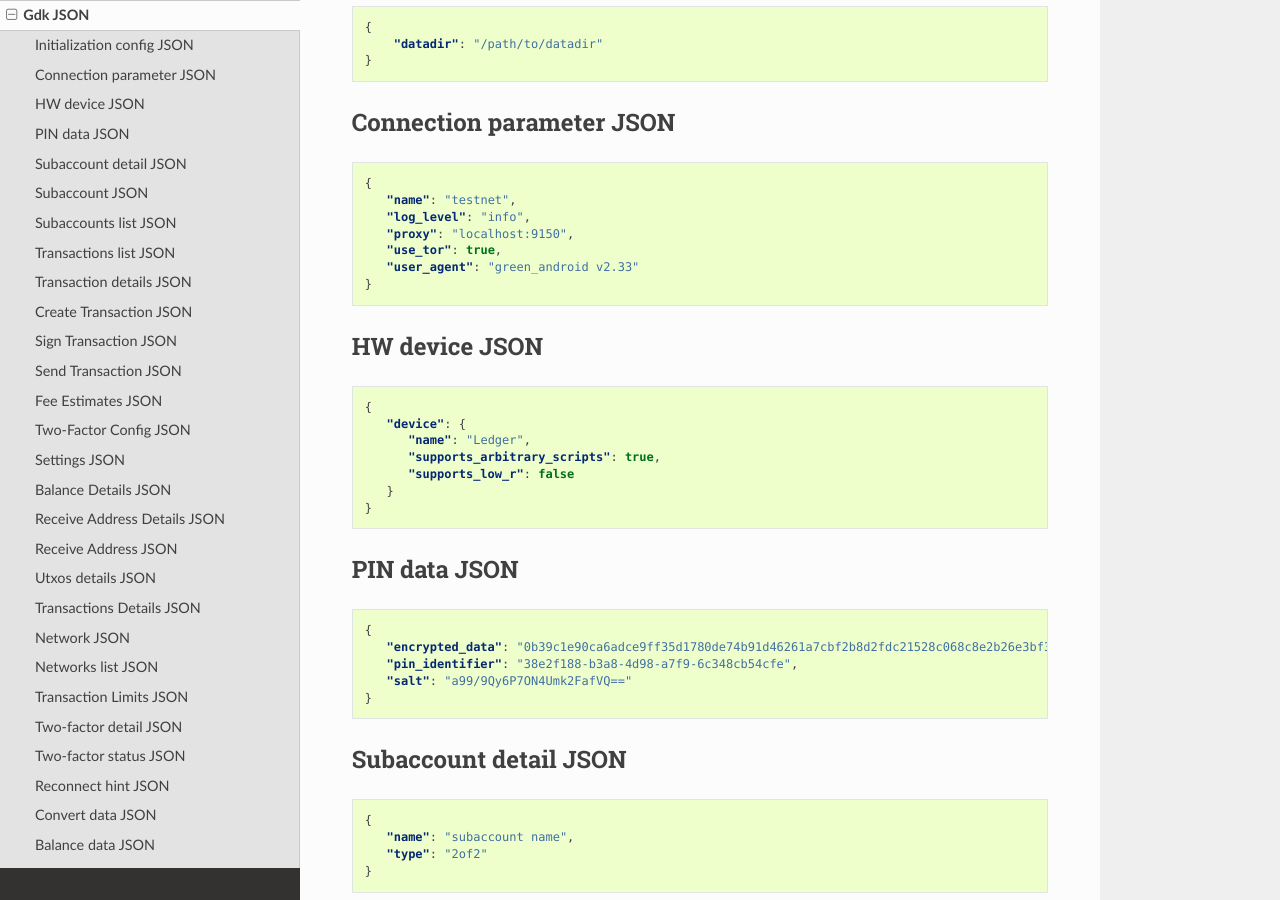
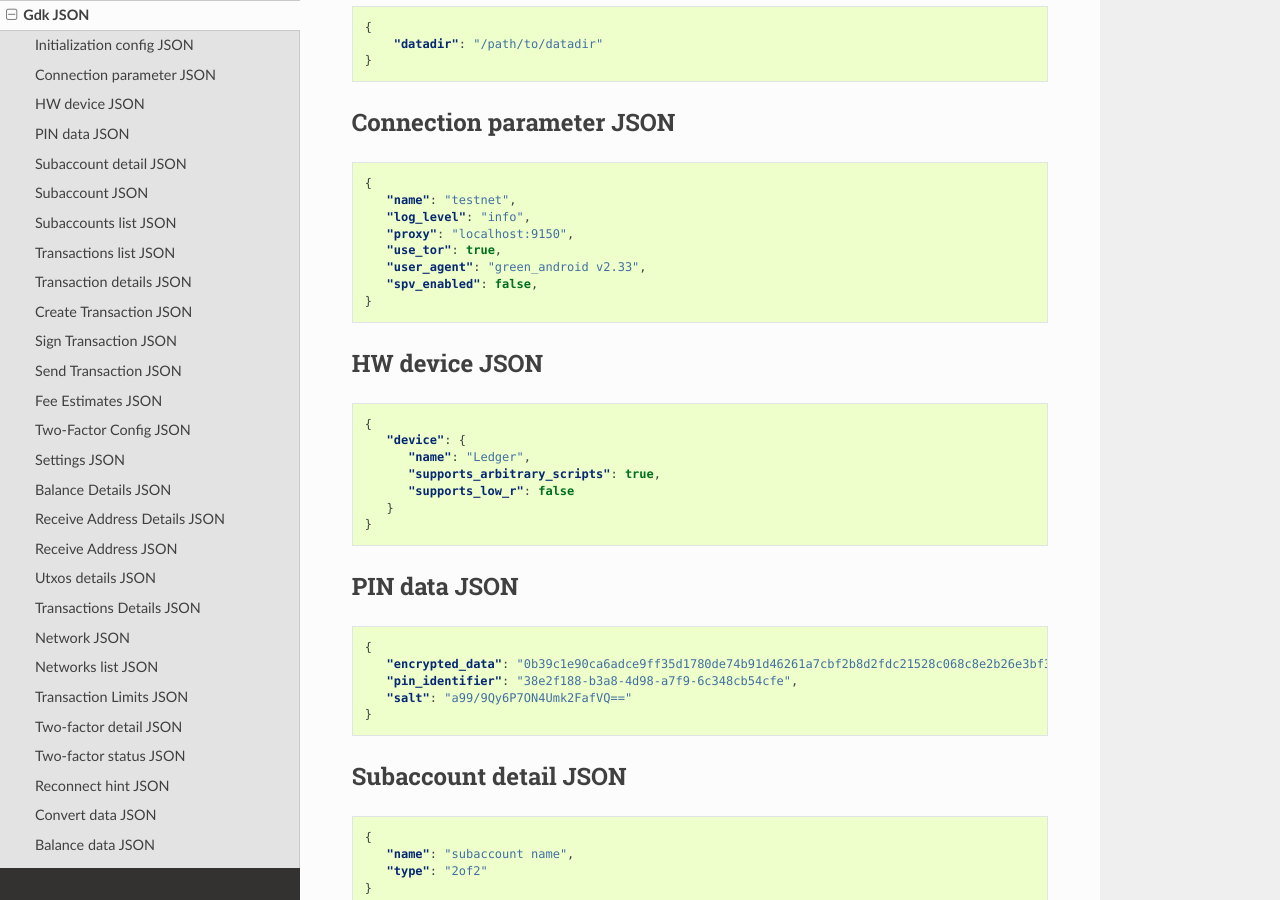
Before and after one commit to Blockstream/gdk, a Sphinx documentation site: the page built from docs/source/gdk-json.rst, in a window 1280 px wide and 900 px high, scrolled down 307 px. Built offline with Sphinx 7.4.7 and the Read the Docs theme 2.0.0, drawn with Linux system fonts in a browser that asks for light colours; pages that are not in the unit, such as notebooks, are missing from menus; some of the changed text lies outside the part shown.

Commit message:
docs: insert spv_verified in transaction list and spv_enabled in connect

```diff
--- a/docs/source/gdk-json.rst
+++ b/docs/source/gdk-json.rst
@@ -28,7 +28,8 @@
       "log_level": "info",
       "proxy": "localhost:9150",
       "use_tor": true,
-      "user_agent": "green_android v2.33"
+      "user_agent": "green_android v2.33",
+      "spv_enabled": false,
    }
 
 .. _hw-device:
@@ -208,7 +209,8 @@
         "txhash": "fe50531d94fae597d9e209582a401e62b1f705ace93eca94fe2e42f187456e4a",
         "type": "incoming",
         "user_signed": true,
-        "vsize": 205
+        "vsize": 205,
+        "spv_verified": "disabled"
       }
     ]
 
```
